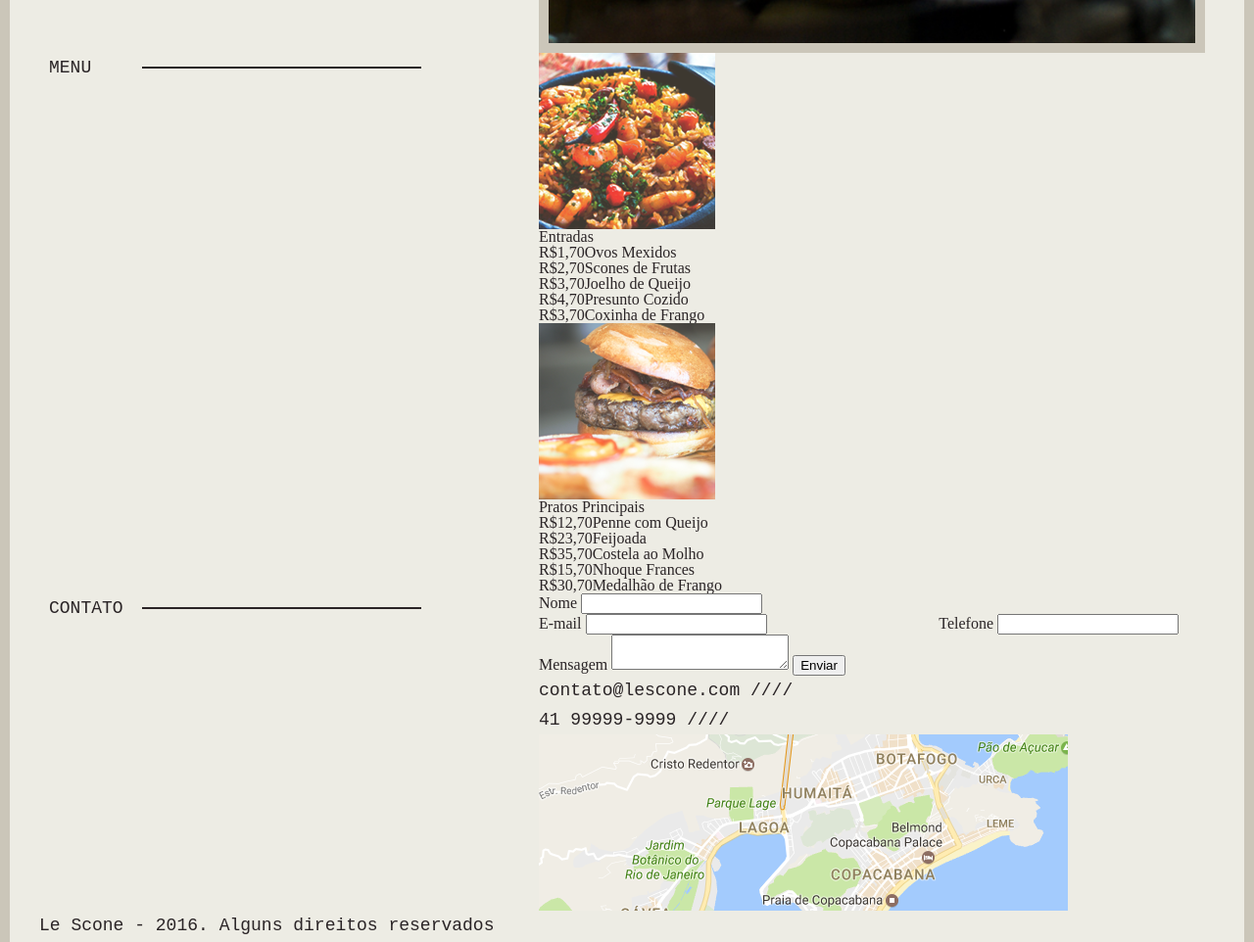
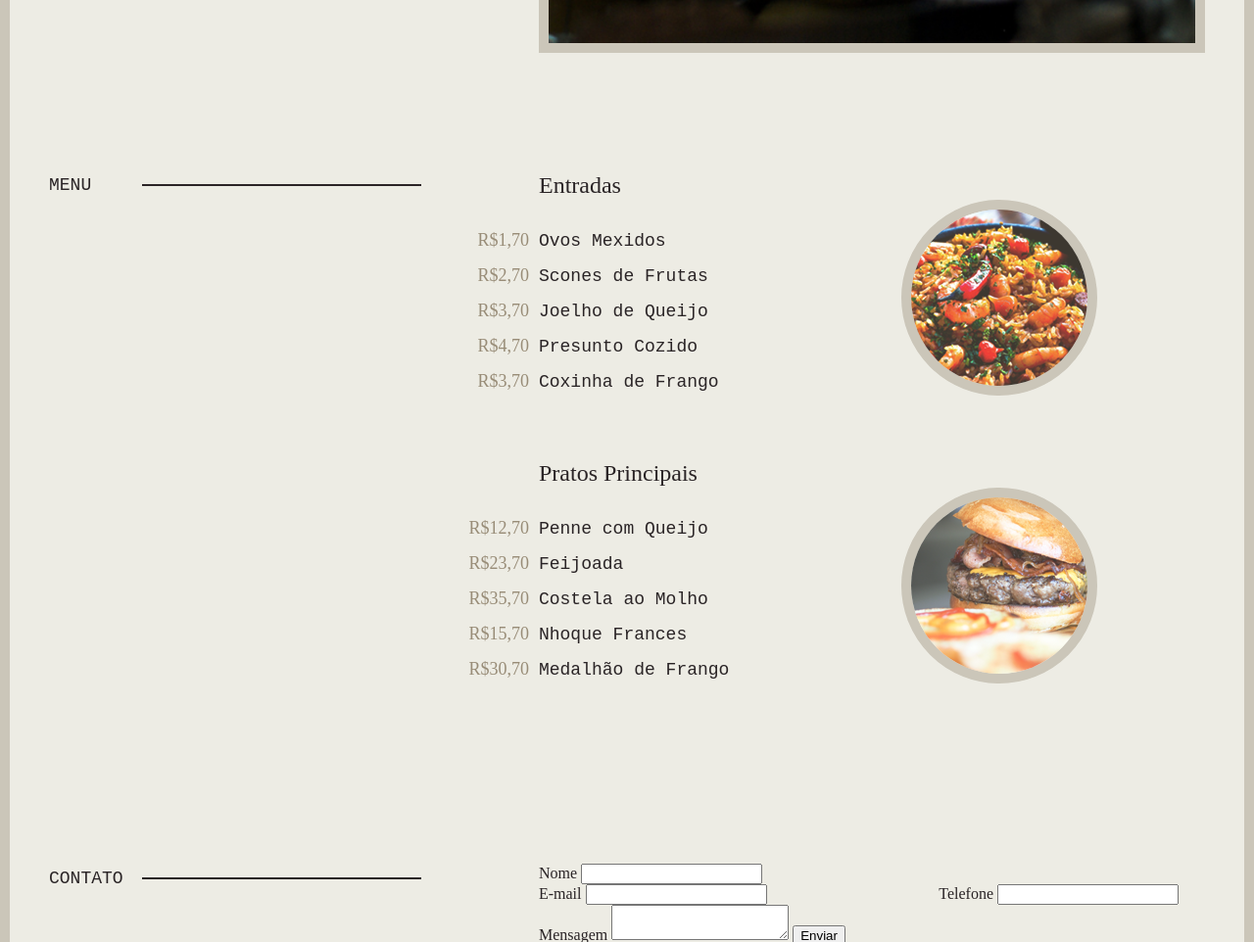
Before and after one commit to JvKulka/Lescone-Sass, a plain HTML site: page index.html in a window 1280 px wide. Shown: the part 892-1854 px from the top of the page at 98% size. Drawn offline with Linux system fonts and the light colour scheme; a web font is replaced by a local one.

Commit message:
Menu
Realizado a estilização da sessão 'Menu'.

```diff
--- /dev/null
+++ b/css/scss/_menu.scss
@@ -0,0 +1,47 @@
+.menu {
+  margin-top: 120px;
+  margin-bottom: 120px;
+  @include device(s) {
+    margin-top: 60px;
+    margin-bottom: 60px;
+  }
+}
+
+.menu-item {
+  margin-bottom: 60px;
+  h2 {
+    @include tipo-2(24);
+    margin-bottom: 1em;
+  }
+  li {
+    @include tipo-1(18);
+    line-height: em(35, 18);
+    span {
+      font-family: $font-2;
+      color: $bege-escuro;
+      display: inline-block;
+      width: 70px;
+      text-align: right;
+      margin-right: 10px;
+      margin-left: -80px;
+      @include device(s) {
+        margin-left: 0px;
+        width: auto;
+      }
+    }
+  }
+  img {
+    border-radius: 50%;
+    border: 10px solid $bege-medio;
+    position: absolute;
+    right: 0px;
+    margin-top: 30px;
+    @include device(l) {
+      right: 120px;
+    }
+    @include device(s) {
+      width: 150px;
+      margin-top: 0px;
+    }
+  }
+}
--- a/css/scss/style.scss
+++ b/css/scss/style.scss
@@ -6,3 +6,4 @@
 
 // Partes
 @import "intro";
+@import "menu";
```
Also changed, not shown: css/style.css.
